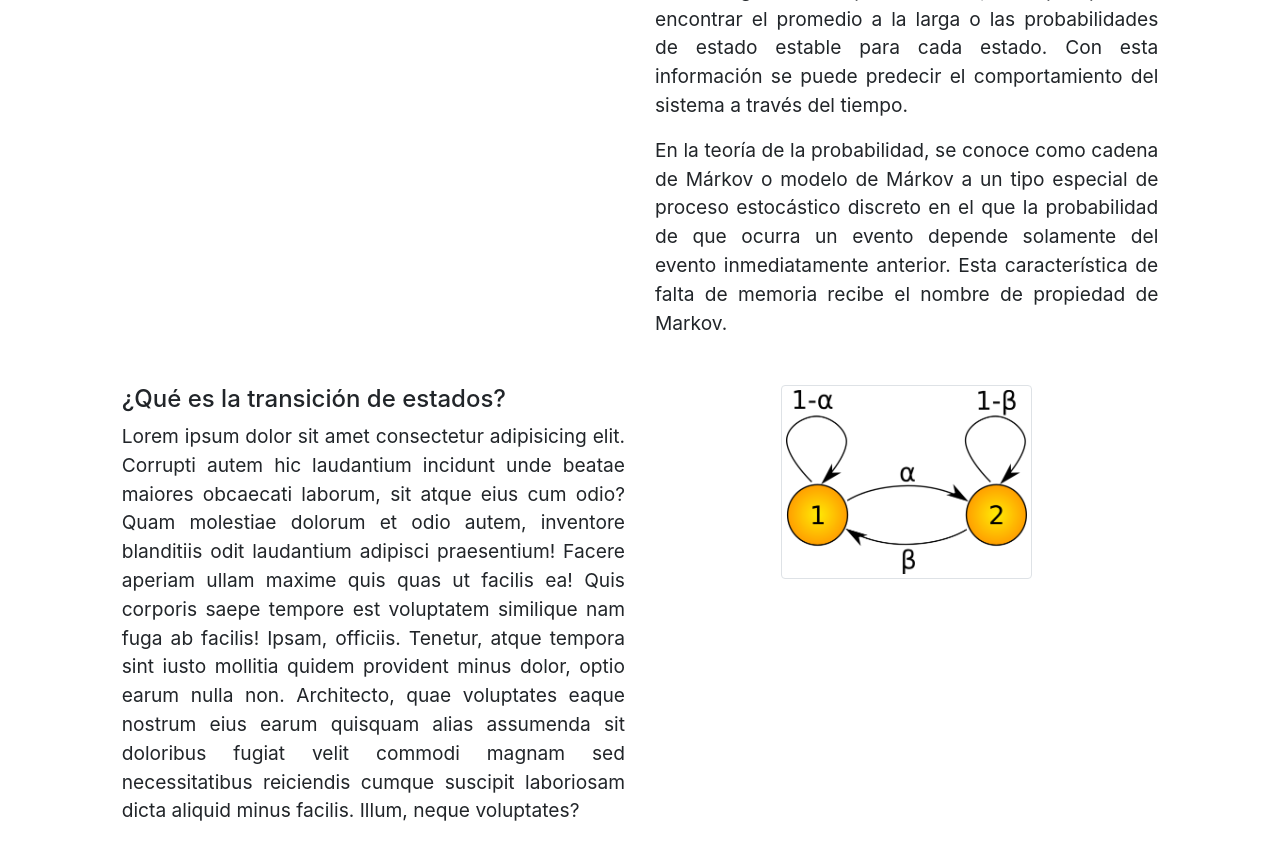
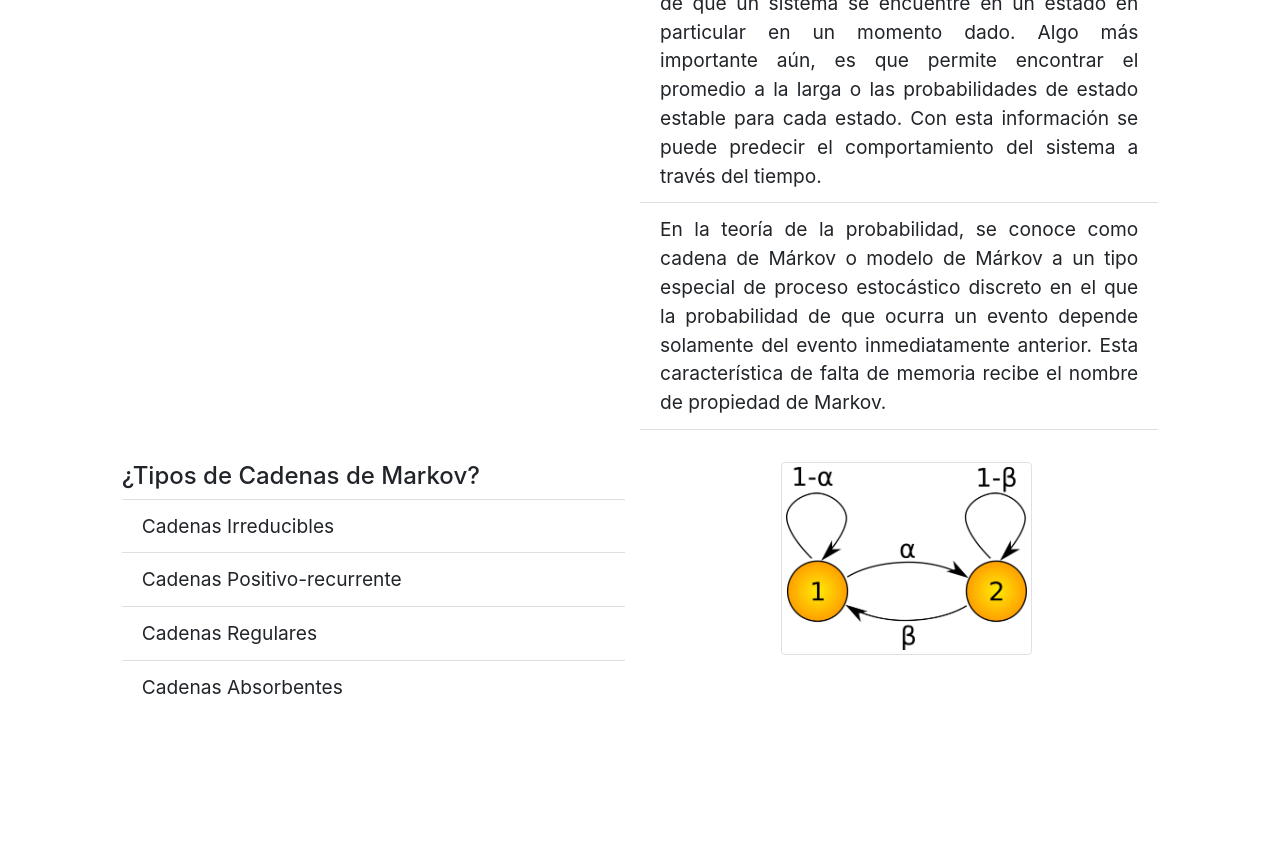
Before and after one commit to RomanCebada/cadenas-de-markov, a plain HTML site: page informacion.html in a window 1280 px wide. Shown: the part 720-1577 px from the top of the page. After the commit the page ends 1450 px from the top, so only its background shows below. Drawn offline with nearby package versions, Linux system fonts and the light colour scheme.

Commit message:
Add files via upload

```diff
--- a/informacion.html
+++ b/informacion.html
@@ -35,9 +35,9 @@
           <div class=" col-12 col-sm-5 my-3 text-center">
             <img src="cadenas.png" alt="car" class="img-thumbnail" width="50%">
           </div>
-          <div class=" col-12 col-sm-5 my-3 text-justify">
+          <div class=" col-12 col-sm-5 my-3 text-justify list-group list-group-flush">
             <h4>¿Qué son las cadenas de Markov?</h4>
-            <p style="font-size:120%;">
+            <p style="font-size:120%;" class="list-group-item">
               Una cadena de Markov es una serie de eventos, en la cual la probabilidad de que ocurra un evento depende
               del evento inmediato anterior. En efecto, las cadenas de este tipo tienen memoria, "Recuerdan" el último
               evento y esto condiciona las posibilidades de los eventos futuros. Esta dependencia del evento anterior
@@ -50,7 +50,7 @@
               estable para cada estado. Con esta información se puede predecir el comportamiento del sistema a través
               del tiempo.
             </p>
-            <p style="font-size:120%;">En la teoría de la probabilidad, se conoce como cadena de Márkov o modelo de
+            <p style="font-size:120%;" class="list-group-item">En la teoría de la probabilidad, se conoce como cadena de Márkov o modelo de
               Márkov a un tipo especial de
               proceso estocástico discreto en el que la probabilidad de que ocurra un evento depende solamente del
               evento
@@ -60,16 +60,21 @@
           <div class="col-12 col-sm-1"></div>
           <div class="col-12 col-sm-1"></div>
           <div class="col-12 col-lg-5 my-3 text-justify">
-            <h4>¿Qué es la transición de estados?</h4>
-            <p style="font-size:120%;">
-              Lorem ipsum dolor sit amet consectetur adipisicing elit. Corrupti autem hic laudantium incidunt unde
-              beatae maiores obcaecati laborum, sit atque eius cum odio? Quam molestiae dolorum et odio autem, inventore
-              blanditiis odit laudantium adipisci praesentium! Facere aperiam ullam maxime quis quas ut facilis ea! Quis
-              corporis saepe tempore est voluptatem similique nam fuga ab facilis! Ipsam, officiis. Tenetur, atque
-              tempora sint iusto mollitia quidem provident minus dolor, optio earum nulla non. Architecto, quae
-              voluptates eaque nostrum eius earum quisquam alias assumenda sit doloribus fugiat velit commodi magnam sed
-              necessitatibus reiciendis cumque suscipit laboriosam dicta aliquid minus facilis. Illum, neque voluptates?
-            </p>
+            <h4>¿Tipos de Cadenas de Markov?</h4>
+            <ul class="list-group list-group-flush" style="font-size:120%;">
+              <li class="list-group-item" >
+                Cadenas Irreducibles
+              </li>
+              <li class="list-group-item">
+                Cadenas Positivo-recurrente
+              </li>
+              <li class="list-group-item">
+                Cadenas Regulares
+              </li>
+              <li class="list-group-item">
+                Cadenas Absorbentes
+              </li>
+            </ul>
           </div>
           <div class="col-12 col-lg-5 my-3 text-center">
             <img src="estados.png" alt="car" class="img-thumbnail" width="50%">
```
Also changed, not shown: index.html (+2 -2 lines).
